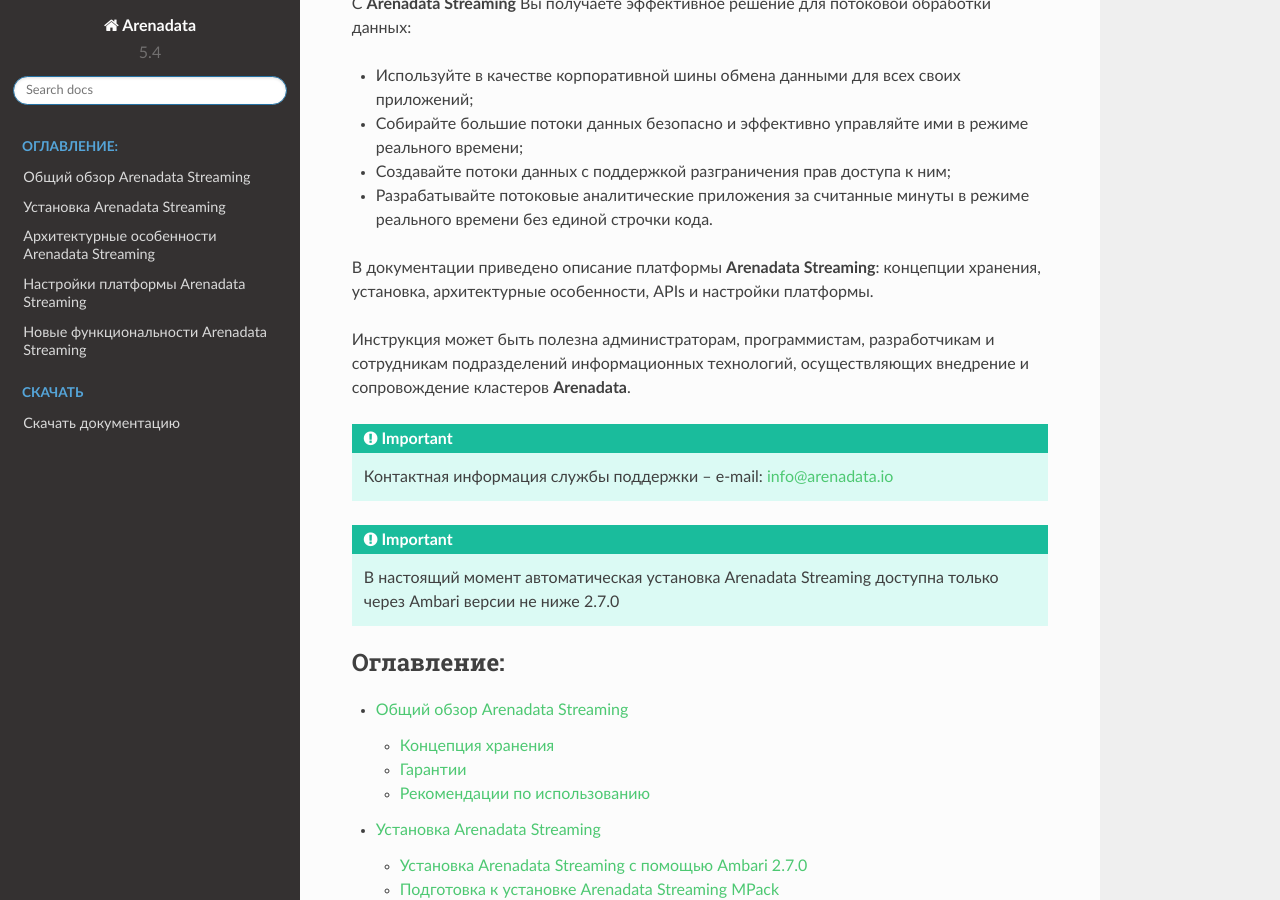
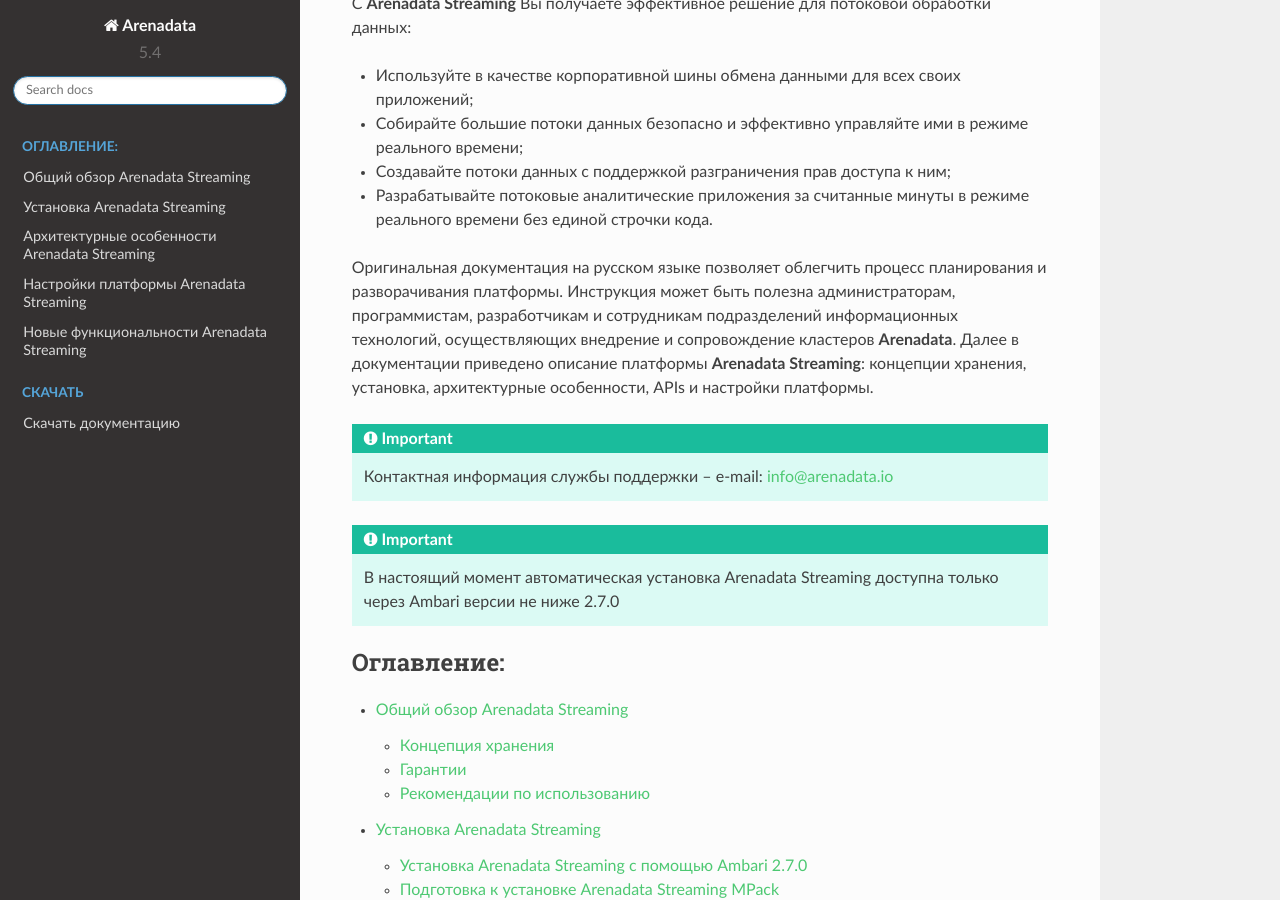
Before and after one commit to arenadata/docs_ads, a Sphinx documentation site: the page built from source/index.rst, in a window 1280 px wide and 900 px high, scrolled down 2144 px. Built offline with Sphinx 7.4.7 and the Read the Docs theme 2.0.0, drawn with Linux system fonts in a browser that asks for light colours; pages that are not in the unit, such as notebooks, are missing from menus.

Commit message:
Update index.rst

```diff
--- a/source/index.rst
+++ b/source/index.rst
@@ -51,10 +51,7 @@
 + Создавайте потоки данных с поддержкой разграничения прав доступа к ним;
 + Разрабатывайте потоковые аналитические приложения за считанные минуты в режиме реального времени без единой строчки кода.
 
-В документации приведено описание платформы **Arenadata Streaming**: концепции хранения, установка, архитектурные особенности, APIs и настройки платформы.
-
-Инструкция может быть полезна администраторам, программистам, разработчикам и сотрудникам подразделений информационных
-технологий, осуществляющих внедрение и сопровождение кластеров **Arenadata**.
+Оригинальная документация на русском языке позволяет облегчить процесс планирования и разворачивания платформы. Инструкция может быть полезна администраторам, программистам, разработчикам и сотрудникам подразделений информационных технологий, осуществляющих внедрение и сопровождение кластеров **Arenadata**. Далее в документации приведено описание платформы **Arenadata Streaming**: концепции хранения, установка, архитектурные особенности, APIs и настройки платформы.
 
 
 .. important:: Контактная информация службы поддержки -- e-mail: info@arenadata.io
```
